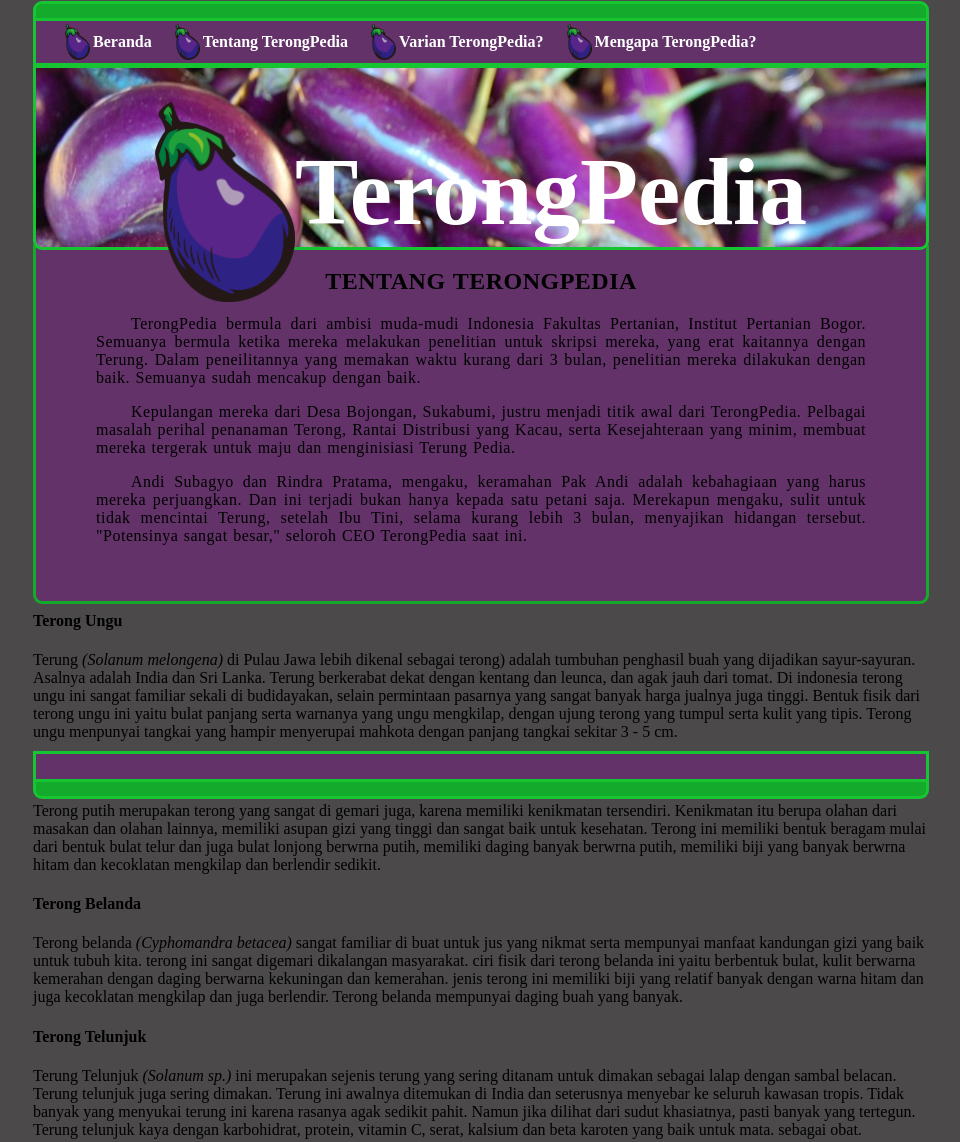
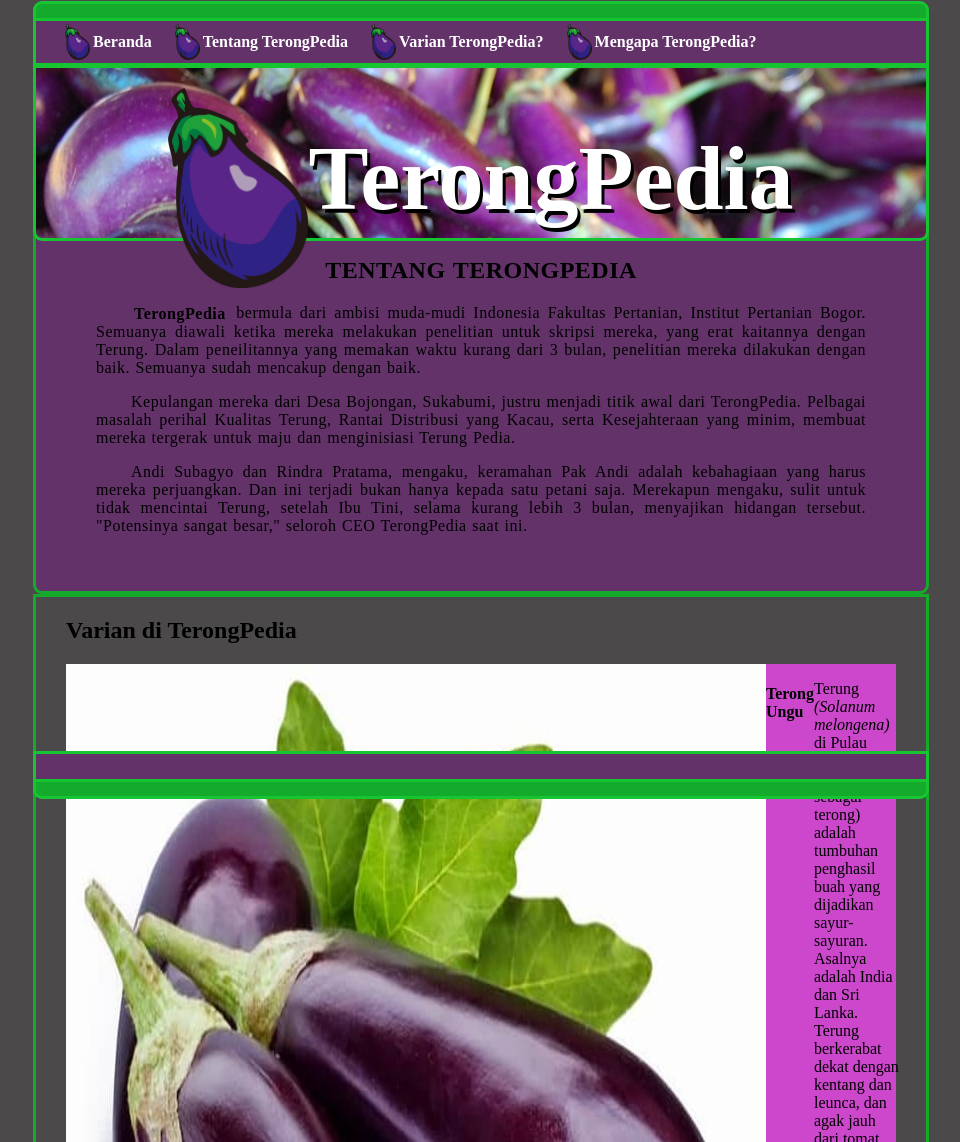
Before and after one commit to syf107/latihan-deploy, a plain HTML site: page index.html in a window 1280 px wide. Shown: the top 1142 px of the page, without its empty margins (159-1119 px from the left). Drawn offline with Linux system fonts and the light colour scheme.

Commit message:
masi berantakan.

```diff
--- a/index.html
+++ b/index.html
@@ -17,8 +17,8 @@
     <nav class="headerungu">
         <ul>
             <li><a href=""><img class="terong" src="./img/terung.png" alt="Gambar Logo Terong"><strong>Beranda</strong></a></li>
-            <li><a href="#2"><img class="terong" src="./img/terung.png" alt="Gambar Logo Terong"><strong>Tentang TerongPedia</strong></a></li>
-            <li><a href=""><img class="terong" src="./img/terung.png" alt="Gambar Logo Terong"><strong>Varian TerongPedia?</strong></a></li>
+            <li><a href="#t2"><img class="terong" src="./img/terung.png" alt="Gambar Logo Terong"><strong>Tentang TerongPedia</strong></a></li>
+            <li><a href="#t3"><img class="terong" src="./img/terung.png" alt="Gambar Logo Terong"><strong>Varian TerongPedia?</strong></a></li>
             <li><a href=""><img class="terong" src="./img/terung.png" alt="Gambar Logo Terong"><strong>Mengapa TerongPedia?</strong></a></li>
         </ul>
     </nav>
@@ -26,37 +26,44 @@
 
     <!-- TerungPedia home -->
     <div class="container">
-       <div>
-        <h1><img src="./img/terung.png" alt="Gambar Logo Terong">TerongPedia</h1>
+       <div >
+        <h1><img  src="./img/terung.png" alt="Gambar Logo Terong">TerongPedia</h1>
         </div>
     </div>
+    <>
 
-    <div id="2" class="latar">
-        <h2>Tentang TerongPedia</h2>
-        <p>TerongPedia bermula dari ambisi muda-mudi Indonesia Fakultas Pertanian, Institut Pertanian Bogor. Semuanya bermula ketika mereka melakukan penelitian untuk skripsi mereka, yang erat kaitannya dengan Terung. Dalam peneilitannya yang memakan waktu kurang dari 3 bulan, penelitian mereka dilakukan dengan baik. Semuanya sudah mencakup dengan baik.</p>
-        <p>Kepulangan mereka dari Desa Bojongan, Sukabumi, justru menjadi titik awal dari TerongPedia. Pelbagai masalah perihal penanaman Terong, Rantai Distribusi yang Kacau, serta Kesejahteraan yang minim, membuat mereka tergerak untuk maju dan menginisiasi Terung Pedia.</p>
+    <span id="t2"></span>
+    <div  class="latar">
+
+        <h2 id="t2">Tentang TerongPedia</h2>
+        <p><strong>TerongPedia</strong> bermula dari ambisi muda-mudi Indonesia Fakultas Pertanian, Institut Pertanian Bogor. Semuanya diawali ketika mereka melakukan penelitian untuk skripsi mereka, yang erat kaitannya dengan Terung. Dalam peneilitannya yang memakan waktu kurang dari 3 bulan, penelitian mereka dilakukan dengan baik. Semuanya sudah mencakup dengan baik.</p>
+        <p>Kepulangan mereka dari Desa Bojongan, Sukabumi, justru menjadi titik awal dari TerongPedia. Pelbagai masalah perihal Kualitas Terung, Rantai Distribusi yang Kacau, serta Kesejahteraan yang minim, membuat mereka tergerak untuk maju dan menginisiasi Terung Pedia.</p>
         <p>Andi Subagyo dan Rindra Pratama, mengaku, keramahan Pak Andi adalah kebahagiaan yang harus mereka perjuangkan. Dan ini terjadi bukan hanya kepada satu petani saja. Merekapun mengaku, sulit untuk tidak mencintai Terung, setelah Ibu Tini, selama kurang lebih 3 bulan, menyajikan hidangan tersebut. "Potensinya sangat besar," seloroh CEO TerongPedia saat ini.</p>
     </div>
-
+    <span id="t3"></span>
     <!-- Varian di Terungpedia -->
     <div class="varian">
         <h2>Varian di TerongPedia</h2>
-        <div>
+
+        <div class="varianterong">
+            <img src="./img/terongungu1.jpg" alt="GAMBAR TERONG">
             <h4>Terong Ungu</h4>
             <p>Terung <em>(Solanum melongena)</em> di Pulau Jawa lebih dikenal sebagai terong) adalah tumbuhan penghasil buah yang dijadikan sayur-sayuran. Asalnya adalah India dan Sri Lanka. Terung berkerabat dekat dengan kentang dan leunca, dan agak jauh dari tomat.  Di indonesia terong ungu ini sangat familiar sekali di budidayakan, selain permintaan pasarnya yang sangat banyak harga jualnya juga tinggi. Bentuk fisik dari terong ungu ini yaitu bulat panjang serta warnanya yang ungu mengkilap, dengan ujung terong yang tumpul serta kulit yang tipis. Terong ungu menpunyai tangkai yang hampir menyerupai mahkota dengan panjang tangkai sekitar 3 - 5 cm.</p>
         </div>
-
-        <div>
+        <div class="varianterong">
+            <img src="./img/terongputih.jpg" alt="GAMBAR TERONG">
             <h4>Terung Putih</h4>
             <p>Terong putih merupakan terong yang sangat di gemari juga, karena memiliki kenikmatan tersendiri. Kenikmatan itu berupa olahan dari masakan dan olahan lainnya, memiliki asupan gizi yang tinggi dan sangat baik untuk kesehatan. Terong ini memiliki bentuk beragam mulai dari bentuk bulat telur dan juga bulat lonjong berwrna putih, memiliki daging banyak berwrna putih, memiliki biji yang banyak berwrna hitam dan kecoklatan mengkilap dan berlendir sedikit.</p>
+        </div >
+
+        <div class="varianterong">
+            <img src="./img/terongbelanda.png" alt="GAMBAR TERONG">
+            <h4>Terong Belanda</h4>
+            <p>Terong belanda <em>(Cyphomandra betacea)</em> sangat familiar di buat untuk jus yang nikmat serta mempunyai manfaat kandungan gizi yang baik untuk tubuh kita. terong ini sangat digemari dikalangan masyarakat. ciri fisik dari terong belanda ini yaitu berbentuk bulat, kulit berwarna kemerahan dengan daging berwarna kekuningan dan kemerahan. jenis terong ini memiliki biji yang relatif banyak dengan warna hitam dan juga kecoklatan mengkilap dan juga berlendir. Terong belanda mempunyai daging buah yang banyak.
         </div>
 
-        <div>
-        <h4>Terong Belanda</h4>
-        <p>Terong belanda <em>(Cyphomandra betacea)</em> sangat familiar di buat untuk jus yang nikmat serta mempunyai manfaat kandungan gizi yang baik untuk tubuh kita. terong ini sangat digemari dikalangan masyarakat. ciri fisik dari terong belanda ini yaitu berbentuk bulat, kulit berwarna kemerahan dengan daging berwarna kekuningan dan kemerahan. jenis terong ini memiliki biji yang relatif banyak dengan warna hitam dan juga kecoklatan mengkilap dan juga berlendir. Terong belanda mempunyai daging buah yang banyak.
-        </div>
-
-        <div>
+        <div class="varianterong">
+            <img src="./img/terungtelunjuk.jpg" alt="GAMBAR TERONG">
             <h4>Terong Telunjuk</h4>
             <p>Terung Telunjuk <em>(Solanum sp.)</em> ini merupakan sejenis terung yang sering ditanam untuk
             dimakan sebagai lalap dengan sambal belacan. Terung telunjuk juga sering dimakan. Terung ini awalnya ditemukan di India dan seterusnya menyebar ke seluruh
@@ -66,8 +73,12 @@
             untuk mata.
             sebagai obat.</p>
         </div>
+
+        <div class="varianterong">
+        <img src="./img/terongpipit.jpg" alt="GAMBAR TERONG">
         <h4>Terung Pipit</h4>
         <p>Takokak atau terung pipit (Solanum torvum Sw.) adalah tumbuhan dari suku terung-terungan (Solanaceae) yang buah dan bijinya dipakai sebagai sayuran atau bumbu. Nama dalam perdagangan internasional tidak baku, beberapa di antaranya adalah turkey berry ("buni turki") atau mini-eggplant ("terung mini"). </p>
+        </div>
 
     </div>
 
--- a/main.css
+++ b/main.css
@@ -76,7 +76,7 @@ nav ul li a:hover:not(.active) {
 .container {
     position: relative;
     top: 65px;
-    height: 179px;
+    height: 170px;
     background-image: url(./img/terong\ ungu.jpg);
     background-repeat: no-repeat;
     background-blend-mode: hard-light;
@@ -89,17 +89,17 @@ nav ul li a:hover:not(.active) {
 
 .container h1 {
     vertical-align: top;
-    font-size: 95px;
+    font-size: 90px;
     text-align: center;
     color: white;
     position: relative;
-    bottom: 30px;
-    text-shadow: black;
+    bottom: 40px;
+    text-shadow: 3px 4px black;
 
 }
 
 .container h1 img {
-    width: 140px;
+    width: 140px;\
     position: relative;
     vertical-align: middle;
 
@@ -108,7 +108,7 @@ nav ul li a:hover:not(.active) {
 .latar {
     background-color: #623269;
     position: relative;
-    top: 60px;
+    top: 40px;
     border: 3px solid #14aa2b;
     text-align: justify;
     padding: 0 30px 40px 30px;
@@ -131,6 +131,27 @@ nav ul li a:hover:not(.active) {
     letter-spacing: 0.5px;
 
 }
+
+.varian {
+    position: relative;
+    top: 40px;
+    border: 3px solid #14aa2b;
+    padding: 0px 30px;
+    background-image
+}
+
+.varianterong {
+    display: flex;
+    background-color: #cc47cc;
+  }
+
+  .varianterong > .varian {
+    background-color: #cc47cc;
+    margin: 10px;
+    padding: 20px;
+    font-size: 30px;
+  }
+
 
 .footergabungan {
     position: fixed;
```
Also changed, not shown: img/terongbelanda.png (added), img/terongpipit.jpg (added), img/terongputih.jpg (added), img/terongungu1.jpg (added), img/terungtelunjuk.jpg (added).
